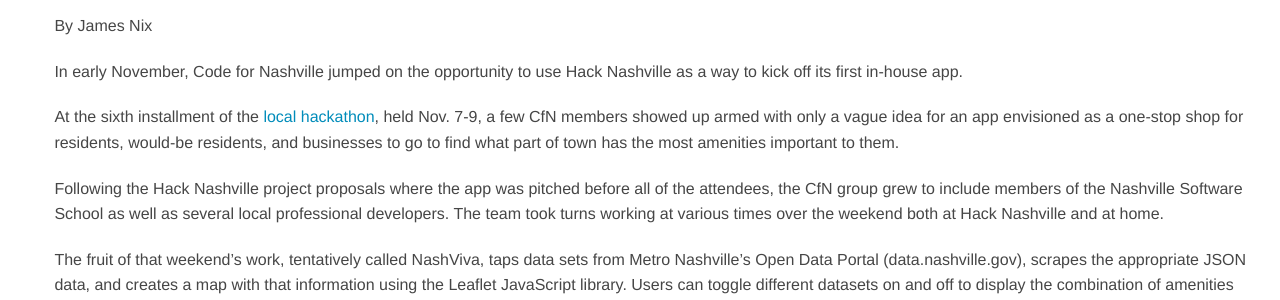
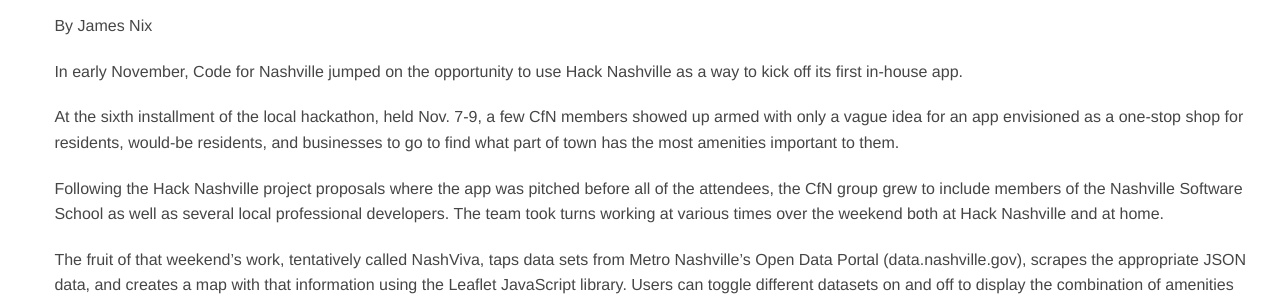
Before and after one commit to code-for-nashville/code-for-nashville.github.io, a Jekyll site: the page built from _posts/2014-11-24-hack-nashville-blog-post.markdown, in a window 1280 px wide. Shown: the part 295-595 px from the top of the page. Built offline with Jekyll 4.4.1, drawn with Linux system fonts in a browser that asks for light colours; nearby versions of some CDN libraries.

```diff
--- a/_posts/2014-11-24-hack-nashville-blog-post.markdown
+++ b/_posts/2014-11-24-hack-nashville-blog-post.markdown
@@ -8,7 +8,7 @@ By James Nix
 
 In early November, Code for Nashville jumped on the opportunity to use Hack Nashville as a way to kick off its first in-house app.
 
-At the sixth installment of the [local hackathon], held Nov. 7-9, a few CfN members showed up armed with only a vague idea for an app envisioned as a one-stop shop for residents, would-be residents, and businesses to go to find what part of town has the most amenities important to them.
+At the sixth installment of the local hackathon, held Nov. 7-9, a few CfN members showed up armed with only a vague idea for an app envisioned as a one-stop shop for residents, would-be residents, and businesses to go to find what part of town has the most amenities important to them.
 
 Following the Hack Nashville project proposals where the app was pitched before all of the attendees, the CfN group grew to include members of the Nashville Software School as well as several local professional developers. The team took turns working at various times over the weekend both at Hack Nashville and at home.
 
```
Also changed, not shown: other parts of _posts/2014-11-24-hack-nashville-blog-post.markdown (+0 -1 lines).
